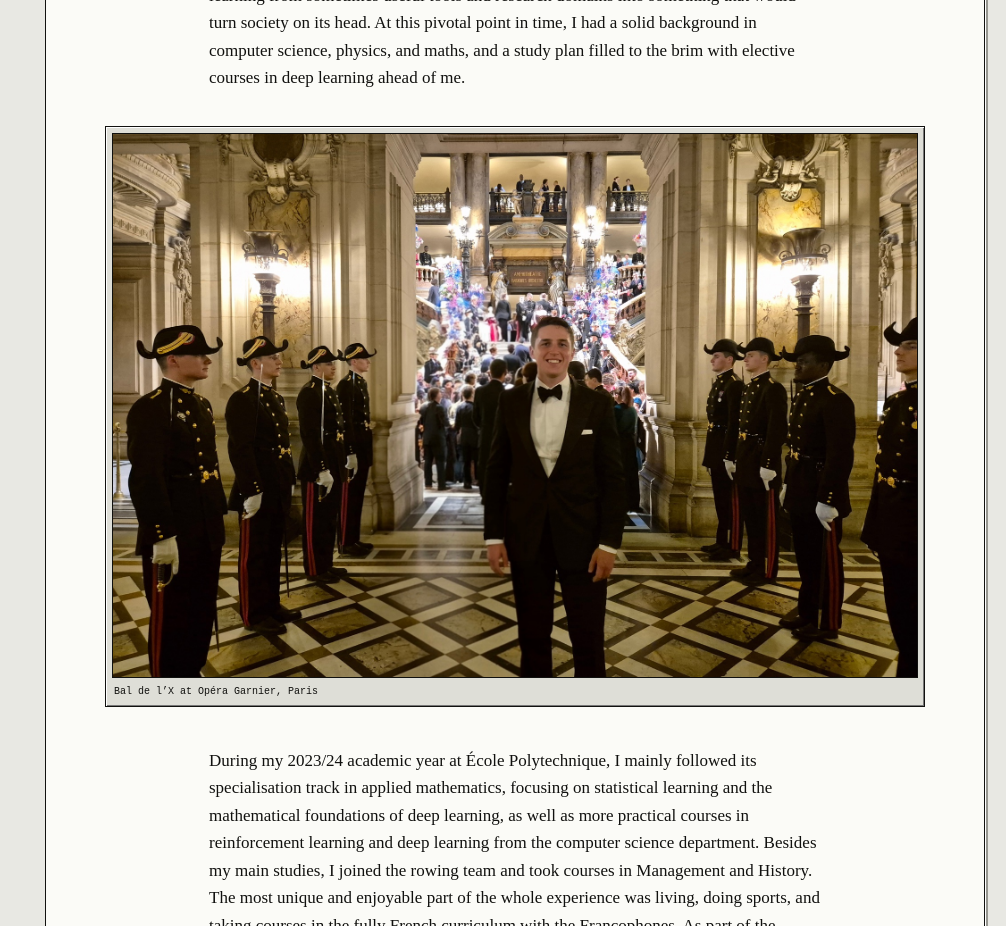
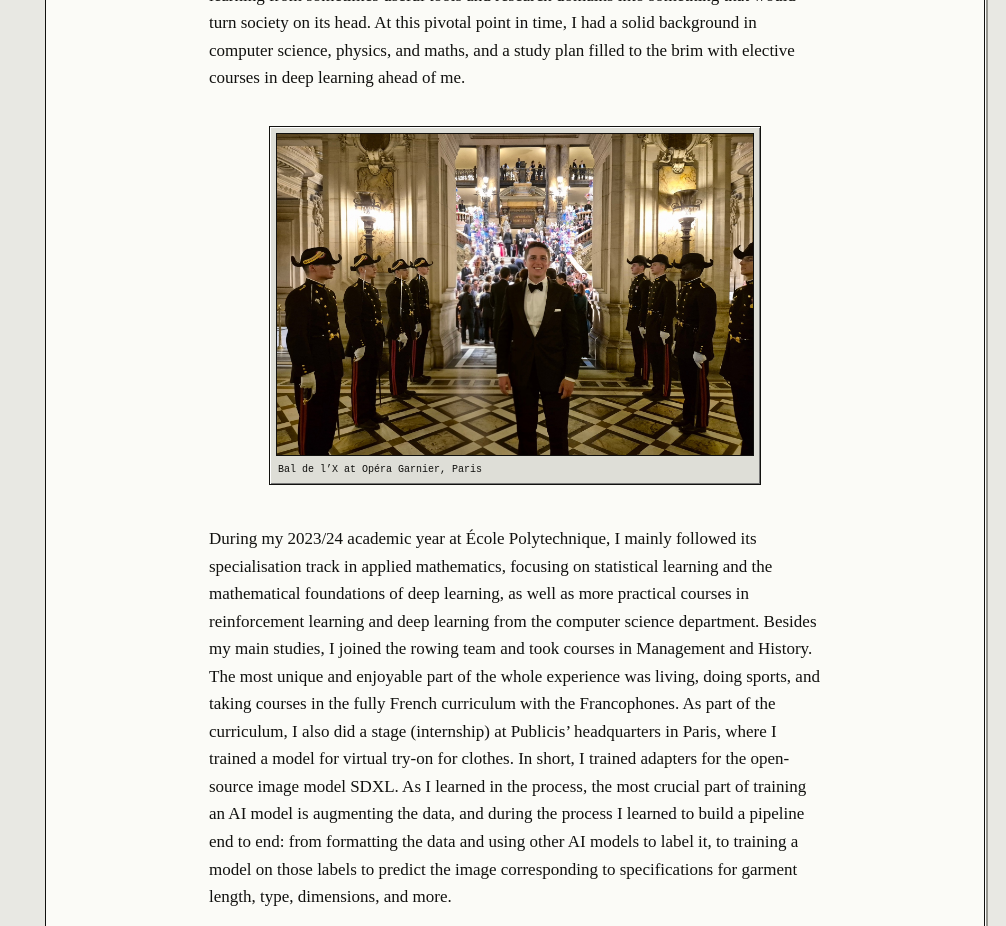
Before and after one commit to maxrlinder/mrlinder.com, a website: page about/index.html in a window 1280 px wide. Shown: the part 2460-3386 px from the top of the page, without its empty margins (274-1280 px from the left). Drawn offline with Linux system fonts and the light colour scheme.

Commit message:
Reduce ball photo display size

```diff
--- a/styles.css
+++ b/styles.css
@@ -1195,7 +1195,7 @@ html[data-animations="on"] .boot-screen.is-running .boot-progress span {
 }
 
 .bio-figure-wide {
-  width: min(100%, 820px);
+  width: min(60%, 492px);
   margin: 34px auto 40px;
 }
 
```
